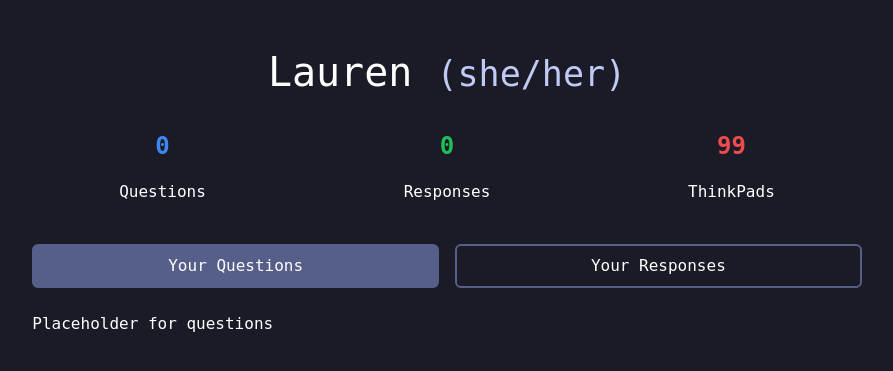
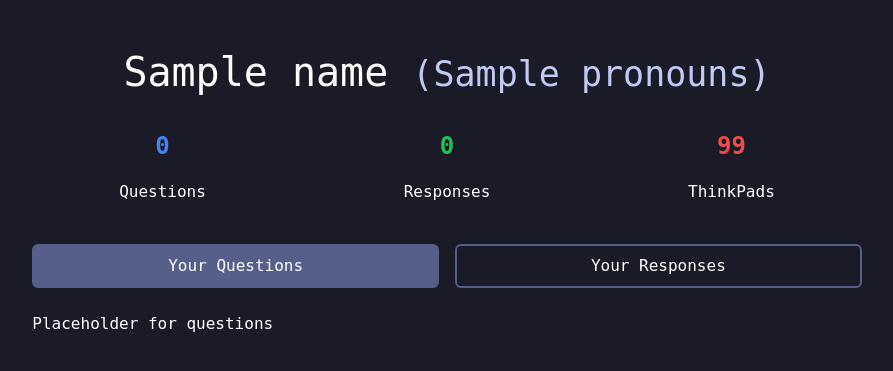
Before and after one commit to K-Straiton/CITS3403-Project, a Flask app: template app/templates/profile.html in a window 1280 px wide. Shown: the top 371 px of the page, without its empty margins (193-1086 px from the left). Run offline with Flask 3, Linux system fonts and the light colour scheme; the template is opened without the code that fills it: most values are stand-ins (such as "Sample title", 1, 10 or a date in 2020).

Commit message:
Add profile page to forms
Sign-in now redirects to profile page with username and pronouns

```diff
--- a/app/routes.py
+++ b/app/routes.py
@@ -1,4 +1,4 @@
-from flask import render_template, flash, redirect
+from flask import render_template, flash, redirect, session, url_for, request
 from app import app
 from app.forms import *
 import pprint
@@ -22,7 +22,19 @@
 def signUpPage():
     form = SignUpForm()
     if form.validate_on_submit():
-        flash('Sign up requested for user {}, pronouns={}, you def can\'t read my password. Wait. Shi- {}'.format(form.username.data, form.pronouns.data, form.password.data))
-        return redirect('/index')
+        # Username = form.username.data
+        # Pronouns = form.pronouns.data
+        # session['Username'] = form.username.data
+        # session['Pronouns'] = form.pronouns.data
+        # return redirect(url_for('.profileFunc', Username=Username, Pronouns=Pronouns))
+        return redirect(url_for('profilePage', name=form.username.data, pronouns=form.pronouns.data))
 
     return render_template("sign-up.html", title="Sign Up", form=form)
+
+
+@app.route('/profile')
+def profilePage():
+    name = request.args.get('name', None)
+    pronouns = request.args.get('pronouns')
+
+    return render_template("profile.html", name=name, pronouns=pronouns)
--- a/app/templates/profile.html
+++ b/app/templates/profile.html
@@ -14,7 +14,7 @@
                     <div class="rounded">
                         <div class="row">
                             <div>
-                                <h1 class="text-center" id="profileUsername">Lauren <small class="text-muted" id="profilePronouns">(she/her)</small></h1>
+                                <h1 class="text-center" id="profileUsername">{{name}} <small class="text-muted" id="profilePronouns">({{pronouns}})</small></h1>
                             </div>
                         </div>
                         <div class="mt-4 row justify-content-center">
```
